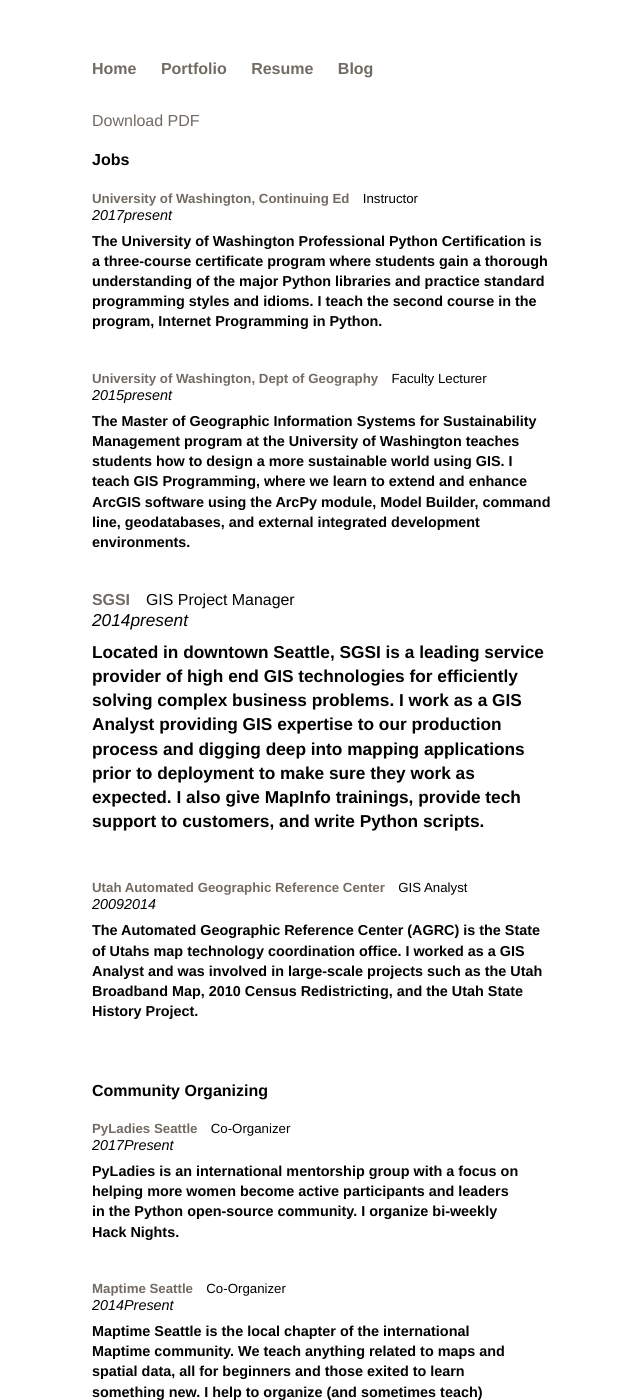
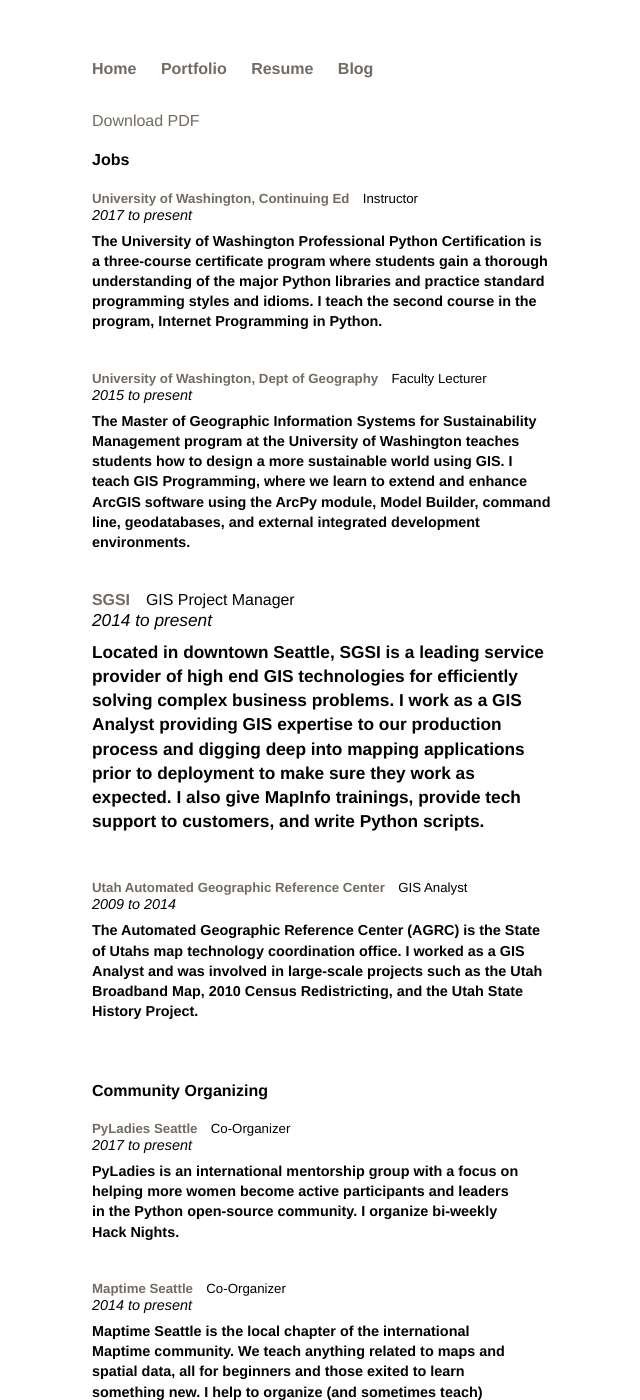
Before and after one commit to christyheaton/christyheaton.github.io, a Jekyll site: the page built from resume/index.html, in a window 1280 px wide and 1400 px high. Shown: the whole window, without its empty margins (318-958 px from the left). Built offline with Jekyll 4.4.1, drawn with Linux system fonts in a browser that asks for light colours; some of the changed text lies outside the part shown.

Commit message:
added tos

```diff
--- a/resume/index.html
+++ b/resume/index.html
@@ -17,25 +17,25 @@
 
   	<div class="resume_item cf ">
       <h5 class="resume_header"><a href="https://www.pce.uw.edu/certificates/python-programming">University of Washington, Continuing Ed</a><span class="resume_title">Instructor</span></h5>
-      <span class="resume_timeline">2017present</span>
+      <span class="resume_timeline">2017 to present</span>
       <h5 class="resume_description">The University of Washington Professional Python Certification is a three-course certificate program where students gain a thorough understanding of the major Python libraries and practice standard programming styles and idioms. I teach the second course in the program, Internet Programming in Python.</h5>
     </div>
 
     <div class="resume_item cf ">
       <h5 class="resume_header"><a href="https://www.gisonline.uw.edu/">University of Washington, Dept of Geography</a><span class="resume_title">Faculty Lecturer</span></h5>
-      <span class="resume_timeline">2015present</span>
+      <span class="resume_timeline">2015 to present</span>
       <h5 class="resume_description">The Master of Geographic Information Systems for Sustainability Management program at the University of Washington teaches students how to design a more sustainable world using GIS. I teach GIS Programming, where we learn to extend and enhance ArcGIS software using the ArcPy module, Model Builder, command line, geodatabases, and external integrated development environments.</h5>
     </div>
 
 	<div class="resume_item cf resume_item_large">
       <h5 class="resume_header"><a href="http://sgsi.com">SGSI</a><span class="resume_title">GIS Project Manager</span></h5>
-      <span class="resume_timeline">2014present</span>
+      <span class="resume_timeline">2014 to present</span>
       <h5 class="resume_description">Located in downtown Seattle, SGSI is a leading service provider of high end GIS technologies for efficiently solving complex business problems. I work as a GIS Analyst providing GIS expertise to our production process and digging deep into mapping applications prior to deployment to make sure they work as expected. I also give MapInfo trainings, provide tech support to customers, and write Python scripts.</h5>
     </div>
 
     <div class="resume_item cf ">
       <h5 class="resume_header"><a href="http://gis.utah.gov">Utah Automated Geographic Reference Center</a><span class="resume_title">GIS Analyst</span></h5>
-      <span class="resume_timeline">20092014</span>
+      <span class="resume_timeline">2009 to 2014</span>
       <h5 class="resume_description">The Automated Geographic Reference Center (AGRC) is the State of Utahs map technology coordination office. I worked as a GIS Analyst and was involved in large-scale projects such as the Utah Broadband Map, 2010 Census Redistricting, and the Utah State History Project.</h5>
     </div>
 
@@ -45,20 +45,20 @@
 
     <div class="resume_item cf resume_item_half">
       <h5 class="resume_header"><a href="http://seattle.pyladies.com/">PyLadies Seattle</a><span class="resume_title">Co-Organizer</span></h5>
-      <span class="resume_timeline">2017Present</span>
+      <span class="resume_timeline">2017 to present</span>
       <h5 class="resume_description">PyLadies is an international mentorship group with a focus on helping more women become active participants and leaders in the Python open-source community. I organize bi-weekly Hack Nights.
 	  </h5>
     </div>
 
     <div class="resume_item cf resume_item_half">
       <h5 class="resume_header"><a href="http://maptimesea.github.io">Maptime Seattle</a><span class="resume_title">Co-Organizer</span></h5>
-      <span class="resume_timeline">2014Present</span>
+      <span class="resume_timeline">2014 to present</span>
       <h5 class="resume_description">Maptime Seattle is the local chapter of the international Maptime community. We teach anything related to maps and spatial data, all for beginners and those exited to learn something new. I help to organize (and sometimes teach) workshops, handle social media and outreach, and plan social events.</h5>
     </div>
 
 	<div class="resume_item cf resume_item_half">
       <h5 class="resume_header"><a href="http://cugos.org">CUGOS</a><span class="resume_title"></span><span class="resume_title">Member</span></h5>
-      <span class="resume_timeline">2012Present</span>
+      <span class="resume_timeline">2012 to present</span>
       <h5 class="resume_description">CUGOS is a Seattle-based meetup group that loves open source spatial tools. We host a variety of monthly meetings and hack nights, as well as annual mini-conferences. I am an active member.</h5>
     </div>
 
@@ -68,7 +68,7 @@
 
     <div class="resume_item cf resume_item_large">
       <h5 class="resume_header"><a href="https://www.gisonline.uw.edu/">Python Software Foundation</a><span class="resume_title">Blogger</span></h5>
-      <span class="resume_timeline">2016present</span>
+      <span class="resume_timeline">2016 to present</span>
 	  <h5 class="resume_description">The Python Software Foundation blog posts regular news articles of relevance to its membership. I am a regular contributor.</h5>
     </div>
 
@@ -86,7 +86,7 @@
 
 	<div class="resume_item cf resume_item_large">
       <h5 class="resume_header"><a href="https://www.gisonline.uw.edu/">University of Washington, Dept of Geography</a><span class="resume_title">Student Mentor Scholarship</span></h5>
-      <span class="resume_timeline">20132014</span>
+      <span class="resume_timeline">2013 to 2014</span>
 	  <h5 class="resume_description">As a student mentor for the Masters in GIS program, I guided first year students through their initial courses, providing technical support and encouragement.</h5>
     </div>
 
```
